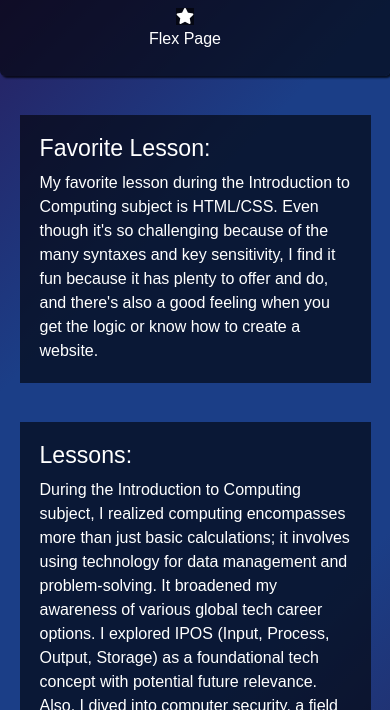
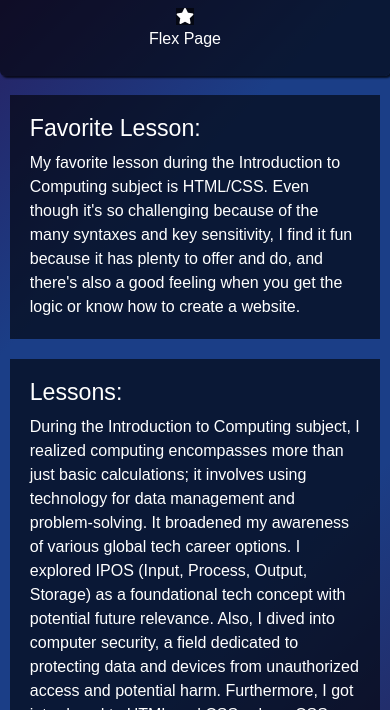
Before and after one commit to ChristianPrincipe/ChristianPrincipe.github.io, a plain HTML site: page blog.html in a window 390 px wide. Shown: the part 134-844 px from the top of the page. Drawn offline with nearby package versions, Linux system fonts and the light colour scheme; a script that the page names is missing.

Commit message:
style.css

```diff
--- a/style.css
+++ b/style.css
@@ -112,7 +112,7 @@ img{
 }
 
 .container {
-  width: 90%;
+  width: 95%;
   margin: 5% auto;
   padding: 20px;
   background-color: rgba(0, 0, 0, 0.6);
@@ -147,8 +147,8 @@ footer {
 
 @media (max-width: 600px) {
   .container {
-    width: 90%;
-    margin: 10% auto;
+    width: 95%;
+    margin: 5% auto;
   }
 
   .left-right-container {
```
